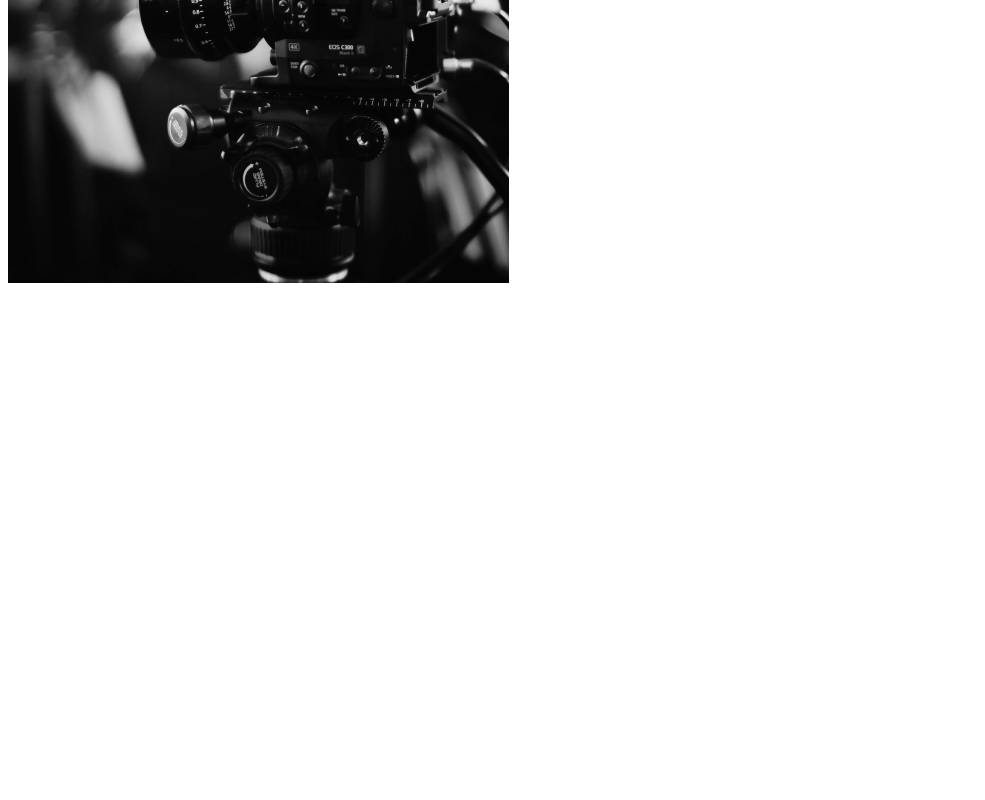
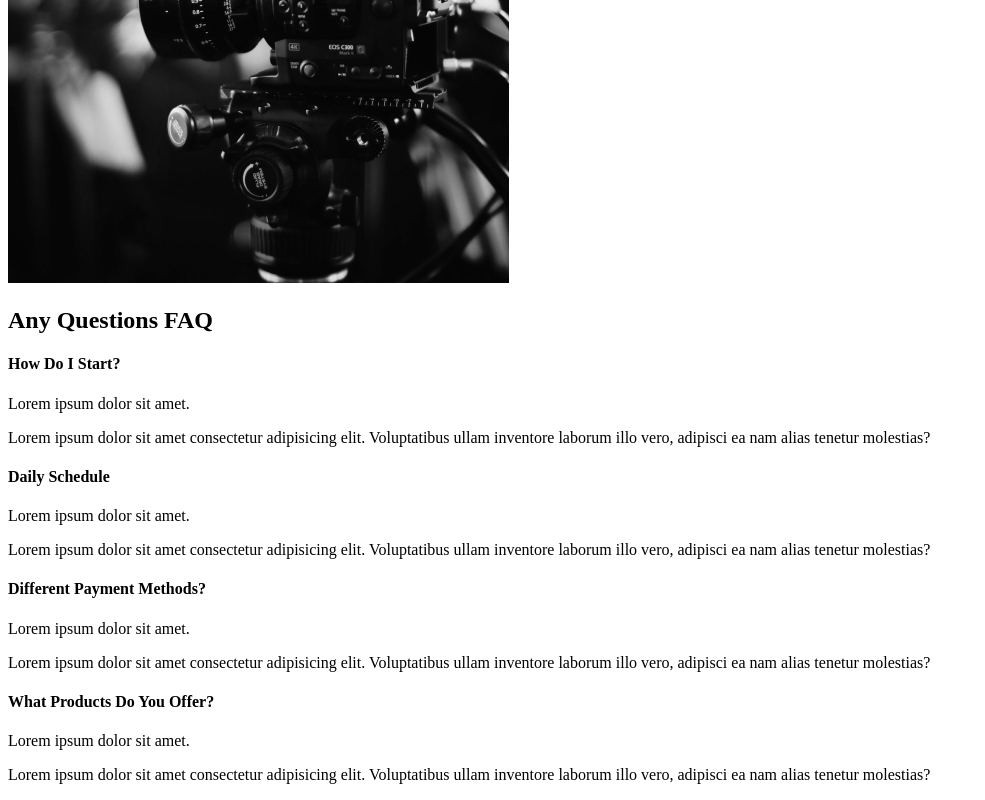
Before and after one commit to yarishred/PortfolioIdea, a React (Vite) app: page / in a window 1280 px wide. Shown: the part 1995-2795 px from the top of the page, without its empty margins (0-985 px from the left). Before the commit the page ends 2290 px from the top, so only its background shows below. Built offline with nearby package versions, Linux system fonts and the light colour scheme.

Commit message:
4. Creating the FAQ Section

```diff
--- /dev/null
+++ b/src/components/FaqSection.jsx
@@ -0,0 +1,37 @@
+import React from 'react'
+
+export const FaqSection = () => {
+  return (
+    <div className="faq">
+        <h2>Any Questions <span>FAQ</span></h2>
+        <div className="question">
+            <h4>How Do I Start?</h4>
+            <div className="answer">
+                <p>Lorem ipsum dolor sit amet.</p>
+                <p>Lorem ipsum dolor sit amet consectetur adipisicing elit. Voluptatibus ullam inventore laborum illo vero, adipisci ea nam alias tenetur molestias?</p>
+            </div>
+        </div>
+        <div className="question">
+            <h4>Daily Schedule</h4>
+            <div className="answer">
+                <p>Lorem ipsum dolor sit amet.</p>
+                <p>Lorem ipsum dolor sit amet consectetur adipisicing elit. Voluptatibus ullam inventore laborum illo vero, adipisci ea nam alias tenetur molestias?</p>
+            </div>
+        </div>
+        <div className="question">
+            <h4>Different Payment Methods?</h4>
+            <div className="answer">
+                <p>Lorem ipsum dolor sit amet.</p>
+                <p>Lorem ipsum dolor sit amet consectetur adipisicing elit. Voluptatibus ullam inventore laborum illo vero, adipisci ea nam alias tenetur molestias?</p>
+            </div>
+        </div>
+        <div className="question">
+            <h4>What Products Do You Offer?</h4>
+            <div className="answer">
+                <p>Lorem ipsum dolor sit amet.</p>
+                <p>Lorem ipsum dolor sit amet consectetur adipisicing elit. Voluptatibus ullam inventore laborum illo vero, adipisci ea nam alias tenetur molestias?</p>
+            </div>
+        </div>
+    </div>
+  )
+}
--- a/src/pages/AboutUs.jsx
+++ b/src/pages/AboutUs.jsx
@@ -2,6 +2,7 @@
 
 //Page Components
 import { AboutSection } from "../components/AboutSection";
+import { FaqSection } from "../components/FaqSection";
 import { ServicesSection } from "../components/ServicesSection";
 
 export const AboutUs = () => {
@@ -9,6 +10,7 @@
     <>
       <AboutSection />
       <ServicesSection />
+      <FaqSection/>
     </>
   );
 };
```
